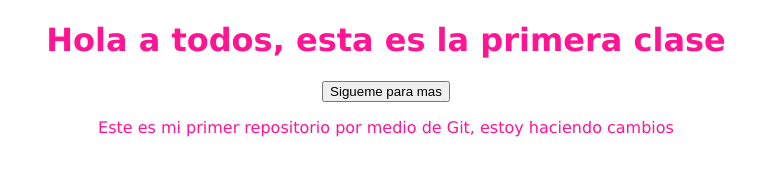
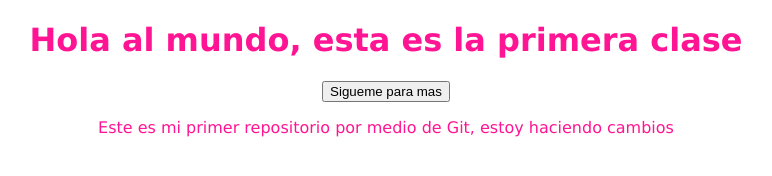
Before and after one commit to diegoaquinde/hyperblog, a plain HTML site: page blogpost.html in a window 1280 px wide. Shown: the whole page, without its empty margins (254-1026 px from the left). Drawn offline with Linux system fonts and the light colour scheme.

Commit message:
Cambios En git Hub

```diff
--- a/blogpost.html
+++ b/blogpost.html
@@ -8,7 +8,7 @@
     <link rel="stylesheet" href="css/style.css">
 </head>
 <body>
-    <h1>Hola a todos, esta es la primera clase</h1>
+    <h1>Hola al mundo, esta es la primera clase</h1>
     <button>Sigueme para mas</button>
     <p>Este es mi primer repositorio por medio de Git, estoy haciendo cambios</p>
 </body>
```
